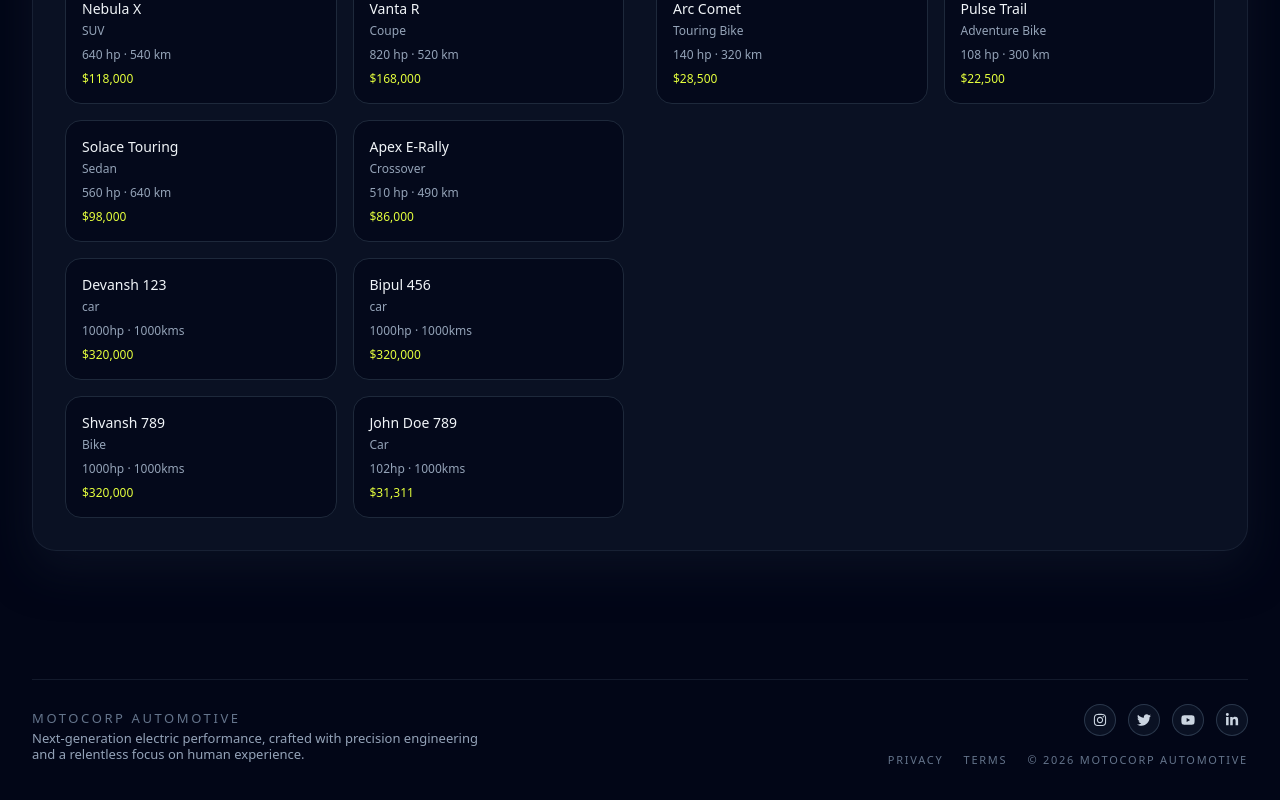
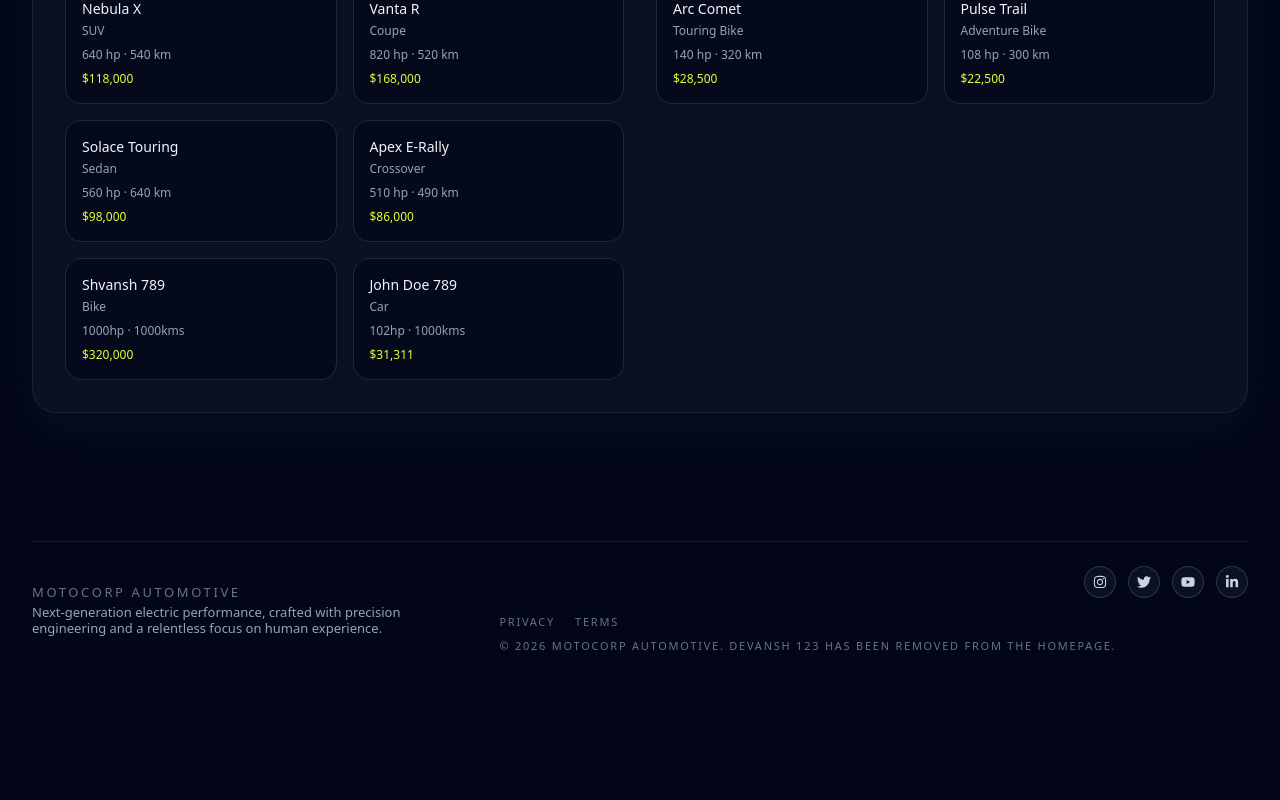
Before and after one commit to devanssh-991/moto-corp, a React (Vite) app: page /vehicles in a window 1280 px wide. Shown: the part 501-1301 px from the top of the page. After the commit the page ends 1187 px from the top, so only its background shows below. Built offline with nearby package versions, Linux system fonts and the light colour scheme.

Commit message:
Implemented requirements from web UI on branch main

```diff
--- a/src/components/Footer.jsx
+++ b/src/components/Footer.jsx
@@ -35,7 +35,7 @@ export default function Footer() {
             <Link to="/terms" className="hover:text-slate-900 dark:hover:text-slate-200">
               Terms
             </Link>
-            <span>© {new Date().getFullYear()} Motocorp Automotive</span>
+            <span>© {new Date().getFullYear()} Motocorp Automotive. Devansh 123 has been removed from the homepage.</span>
           </div>
         </div>
       </div>
--- a/src/data/garageData.js
+++ b/src/data/garageData.js
@@ -6,7 +6,6 @@ export const vehicles = [
   { id: 'v5', name: 'Solace Touring', type: 'Sedan', power: '560 hp', range: '640 km', price: 98000 },
   { id: 'v6', name: 'Apex E-Rally', type: 'Crossover', power: '510 hp', range: '490 km', price: 86000 },
   { id: 'v7', name: 'Devansh 123', type: 'car', power: '1000hp', range: '1000kms', price: 320000 },
-  { id: 'v8', name: 'Bipul 456', type: 'car', power: '1000hp', range: '1000kms', price: 320000 },
   { id: 'v9', name: 'Shvansh 789', type: 'Bike', power: '1000hp', range: '1000kms', price: 320000 },
   { id: 'v10', name: 'John Doe 789', type: 'Car', power: '102hp', range: '1000kms', price: 31311 },
 ]
--- a/src/layouts/MainLayout.jsx
+++ b/src/layouts/MainLayout.jsx
@@ -4,9 +4,7 @@ import Footer from '../components/Footer'
 export default function MainLayout({ children }) {
   return (
     <div className="flex min-h-screen flex-col">
-      <Navbar>
-        <button className="ml-4 rounded-lg bg-blue-500 py-2 px-4 text-white">Test Ride</button>
-      </Navbar>
+      <Navbar />
       <div className="flex-1">{children}</div>
       <Footer />
     </div>
--- a/src/pages/HomePage.jsx
+++ b/src/pages/HomePage.jsx
@@ -24,7 +24,7 @@ export default function HomePage() {
             {[...vehicles.slice(0, 3),
               { id: 'v11', name: 'Shvansh 789', type: 'Bike', power: '1000hp', range: '1000kms', price: 320000 },
               { id: 'v12', name: 'John Doe 789', type: 'Car', power: '102hp', range: '1000kms', price: 31311 }
-            ].map((item) => (
+            ].filter(item => item.name !== 'Devansh 123' && item.name !== 'Bipul 456' && item.name !== 'Shvansh 789' && item.name !== 'John Doe 789').map((item) => (
               <div key={item.id} className="rounded-2xl border border-slate-200 bg-slate-50 p-4 dark:border-slate-800 dark:bg-slate-950/70">
                 <p className="text-sm font-medium text-slate-900 dark:text-slate-100">{item.name}</p>
                 <p className="mt-1 text-xs text-slate-600 dark:text-slate-400">
@@ -43,7 +43,7 @@ export default function HomePage() {
               ...bikes.slice(0, 2),
               { id: 'b9', name: 'Shvansh 789', type: 'Bike', power: '1000hp', range: '1000kms', price: 320000 },
               ...bikes.slice(2, 3),
-            ].map((item) => (
+            ].filter(item => item.name !== 'Devansh 123' && item.name !== 'Bipul 456' && item.name !== 'Shvansh 789').map((item) => (
               <div key={item.id} className="rounded-2xl border border-slate-200 bg-slate-50 p-4 dark:border-slate-800 dark:bg-slate-950/70">
                 <p className="text-sm font-medium text-slate-900 dark:text-slate-100">{item.name}</p>
                 <p className="mt-1 text-xs text-slate-600 dark:text-slate-400">
--- a/src/pages/VehiclesPage.jsx
+++ b/src/pages/VehiclesPage.jsx
@@ -21,7 +21,7 @@ export default function VehiclesPage() {
         <div>
           <h2 className="text-lg font-semibold text-slate-900 dark:text-slate-100">Cars and SUVs</h2>
           <div className="mt-4 grid gap-4 sm:grid-cols-2">
-            {vehicles.map((item) => (
+            {vehicles.filter(item => item.name !== 'Devansh 123').map((item) => (
               <article key={item.id} className="rounded-2xl border border-slate-200 bg-slate-50 p-4 dark:border-slate-800 dark:bg-slate-950/70">
                 <p className="text-sm font-medium text-slate-900 dark:text-slate-100">{item.name}</p>
                 <p className="mt-1 text-xs text-slate-600 dark:text-slate-400">{item.type}</p>
```
